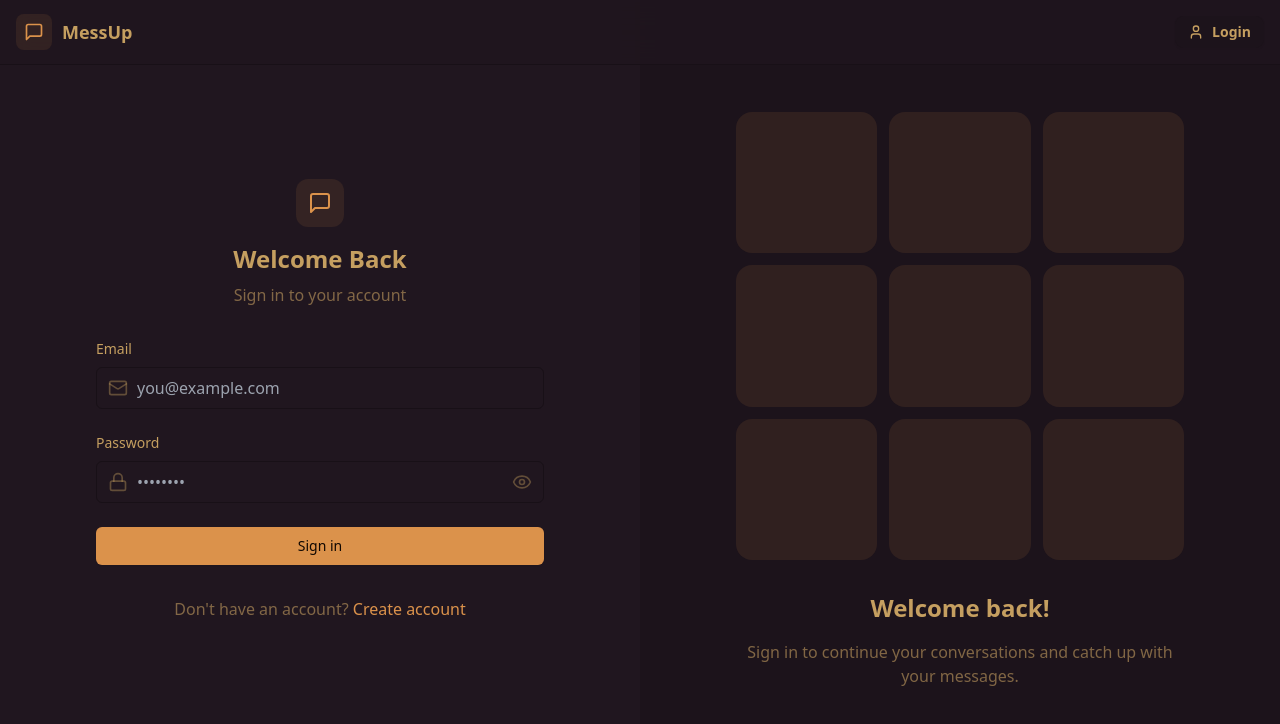
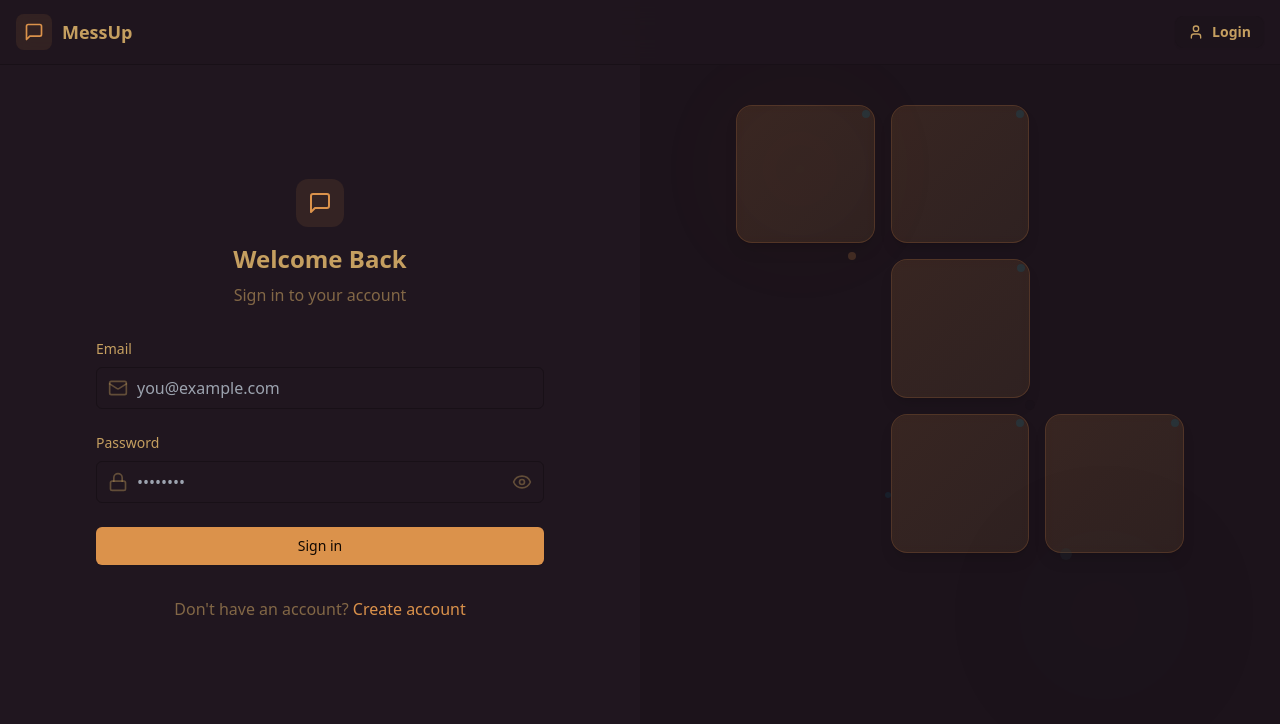
Before and after one commit to mohitp-09/TempMess, a React (Vite) app: page /login in a window 1280 px wide. Shown: the top 724 px of the page. Built offline with nearby package versions, Linux system fonts and the light colour scheme.

Commit message:
Update AuthImagePattern with enhanced animations

```diff
--- a/src/components/AuthImagePattern.jsx
+++ b/src/components/AuthImagePattern.jsx
@@ -1,19 +1,83 @@
+import React from 'react';
+
 const AuthImagePattern = ({ title, subtitle }) => {
+  const getAnimationClass = (index) => {
+    const animations = [
+      'animate-slideInLeft',
+      'animate-slideInRight',
+      'animate-slideInUp',
+      'animate-slideInDown',
+      'animate-fadeIn',
+      'animate-scaleIn',
+      'animate-rotateIn'
+    ];
+    return animations[index % animations.length];
+  };
+
   return (
-    <div className="hidden lg:flex items-center justify-center bg-base-200 p-12">
-      <div className="max-w-md text-center">
-        <div className="grid grid-cols-3 gap-3 mb-8">
+    <div className="hidden lg:flex items-center justify-center bg-base-200 p-12 relative overflow-hidden">
+      <div className="max-w-md text-center relative z-10">
+        <div className="grid grid-cols-3 gap-4 mb-8">
           {[...Array(9)].map((_, i) => (
             <div
               key={i}
-              className={`aspect-square rounded-2xl bg-primary/10 ${
-                i % 2 === 0 ? "animate-pulse" : ""
-              }`}
-            />
+              className={`
+                aspect-square rounded-2xl bg-primary/10 border border-primary/20
+                backdrop-blur-sm shadow-lg relative overflow-hidden
+                transform transition-all duration-700 ease-out
+                hover:scale-110 hover:rotate-2 hover:shadow-xl hover:border-primary/30
+                hover:bg-primary/20 cursor-pointer
+                animate-fadeInUp
+                ${getAnimationClass(i)}
+                ${i % 3 === 1 ? 'animate-bounce-slow' : ''}
+                ${i % 4 === 0 ? 'animate-pulse-slow' : ''}
+                ${i === 4 ? 'animate-spin-slow' : ''}
+              `}
+              style={{
+                animationDelay: `${i * 150}ms`,
+                animationFillMode: 'both'
+              }}
+            >
+              {/* Inner gradient overlay */}
+              <div className="absolute inset-0 bg-gradient-to-br from-primary/5 to-secondary/5 rounded-2xl" />
+
+              {/* Shimmer effect */}
+              <div className="absolute inset-0 bg-gradient-to-r from-transparent via-primary/10 to-transparent -translate-x-full animate-shimmer rounded-2xl" />
+
+              {/* Corner accent */}
+              <div className="absolute top-1 right-1 w-2 h-2 bg-accent/30 rounded-full animate-pulse" />
+            </div>
           ))}
         </div>
-        <h2 className="text-2xl font-bold mb-4">{title}</h2>
-        <p className="text-base-content/60">{subtitle}</p>
+
+        <div className="animate-fadeInUp" style={{ animationDelay: '1.2s', animationFillMode: 'both' }}>
+          <h2 className="text-3xl font-bold mb-4 text-base-content tracking-tight">
+            {title}
+          </h2>
+          <p className="text-base-content/70 text-lg leading-relaxed">
+            {subtitle}
+          </p>
+        </div>
+
+        {/* Floating decorative elements with theme colors */}
+        <div className="absolute inset-0 overflow-hidden pointer-events-none">
+          <div className="absolute top-1/4 left-1/4 w-2 h-2 bg-primary/20 rounded-full animate-float-slow" />
+          <div className="absolute top-3/4 right-1/4 w-3 h-3 bg-secondary/20 rounded-full animate-float-delayed" />
+          <div className="absolute bottom-1/3 left-1/3 w-1.5 h-1.5 bg-accent/20 rounded-full animate-float-fast" />
+          <div
+            className="absolute top-1/2 right-1/3 w-2.5 h-2.5 bg-neutral/15 rounded-full animate-float-slow"
+            style={{ animationDelay: '3s' }}
+          />
+        </div>
+
+        {/* Background pattern */}
+        <div className="absolute inset-0 opacity-5">
+          <div className="absolute top-0 left-0 w-32 h-32 bg-primary rounded-full blur-3xl animate-pulse-slow" />
+          <div
+            className="absolute bottom-0 right-0 w-40 h-40 bg-secondary rounded-full blur-3xl animate-pulse-slow"
+            style={{ animationDelay: '2s' }}
+          />
+        </div>
       </div>
     </div>
   );
--- a/src/index.css
+++ b/src/index.css
@@ -29,3 +29,182 @@
 .custom-scrollbar::-webkit-scrollbar-thumb:hover {
   background: rgba(0, 0, 0, 0.2);
 }
+
+@layer utilities {
+  /* Fade in animations */
+  @keyframes fadeInUp {
+    from {
+      opacity: 0;
+      transform: translateY(30px);
+    }
+    to {
+      opacity: 1;
+      transform: translateY(0);
+    }
+  }
+
+  @keyframes fadeIn {
+    from { opacity: 0; }
+    to { opacity: 1; }
+  }
+
+  /* Slide animations */
+  @keyframes slideInLeft {
+    from {
+      opacity: 0;
+      transform: translateX(-30px);
+    }
+    to {
+      opacity: 1;
+      transform: translateX(0);
+    }
+  }
+
+  @keyframes slideInRight {
+    from {
+      opacity: 0;
+      transform: translateX(30px);
+    }
+    to {
+      opacity: 1;
+      transform: translateX(0);
+    }
+  }
+
+  @keyframes slideInUp {
+    from {
+      opacity: 0;
+      transform: translateY(30px);
+    }
+    to {
+      opacity: 1;
+      transform: translateY(0);
+    }
+  }
+
+  @keyframes slideInDown {
+    from {
+      opacity: 0;
+      transform: translateY(-30px);
+    }
+    to {
+      opacity: 1;
+      transform: translateY(0);
+    }
+  }
+
+  /* Scale and rotate animations */
+  @keyframes scaleIn {
+    from {
+      opacity: 0;
+      transform: scale(0.8);
+    }
+    to {
+      opacity: 1;
+      transform: scale(1);
+    }
+  }
+
+  @keyframes rotateIn {
+    from {
+      opacity: 0;
+      transform: rotate(-180deg) scale(0.8);
+    }
+    to {
+      opacity: 1;
+      transform: rotate(0deg) scale(1);
+    }
+  }
+
+  /* Floating animations */
+  @keyframes float {
+    0%, 100% { transform: translateY(0px); }
+    50% { transform: translateY(-10px); }
+  }
+
+  @keyframes floatSlow {
+    0%, 100% { transform: translateY(0px) translateX(0px); }
+    25% { transform: translateY(-8px) translateX(2px); }
+    50% { transform: translateY(-15px) translateX(0px); }
+    75% { transform: translateY(-8px) translateX(-2px); }
+  }
+
+  @keyframes bounceSlow {
+    0%, 100% { transform: translateY(0); }
+    50% { transform: translateY(-5px); }
+  }
+
+  @keyframes spinSlow {
+    from { transform: rotate(0deg); }
+    to { transform: rotate(360deg); }
+  }
+
+  /* Shimmer effect */
+  @keyframes shimmer {
+    0% { transform: translateX(-100%); }
+    100% { transform: translateX(200%); }
+  }
+
+  /* Animation classes */
+  .animate-fadeInUp {
+    animation: fadeInUp 0.8s ease-out;
+  }
+
+  .animate-fadeIn {
+    animation: fadeIn 0.8s ease-out;
+  }
+
+  .animate-slideInLeft {
+    animation: slideInLeft 0.8s ease-out;
+  }
+
+  .animate-slideInRight {
+    animation: slideInRight 0.8s ease-out;
+  }
+
+  .animate-slideInUp {
+    animation: slideInUp 0.8s ease-out;
+  }
+
+  .animate-slideInDown {
+    animation: slideInDown 0.8s ease-out;
+  }
+
+  .animate-scaleIn {
+    animation: scaleIn 0.8s ease-out;
+  }
+
+  .animate-rotateIn {
+    animation: rotateIn 1s ease-out;
+  }
+
+  .animate-float-slow {
+    animation: floatSlow 6s ease-in-out infinite;
+  }
+
+  .animate-float-delayed {
+    animation: floatSlow 6s ease-in-out infinite;
+    animation-delay: 2s;
+  }
+
+  .animate-float-fast {
+    animation: float 4s ease-in-out infinite;
+    animation-delay: 1s;
+  }
+
+  .animate-bounce-slow {
+    animation: bounceSlow 3s ease-in-out infinite;
+  }
+
+  .animate-pulse-slow {
+    animation: pulse 4s ease-in-out infinite;
+  }
+
+  .animate-spin-slow {
+    animation: spinSlow 8s linear infinite;
+  }
+
+  .animate-shimmer {
+    animation: shimmer 3s ease-in-out infinite;
+  }
+}
```
